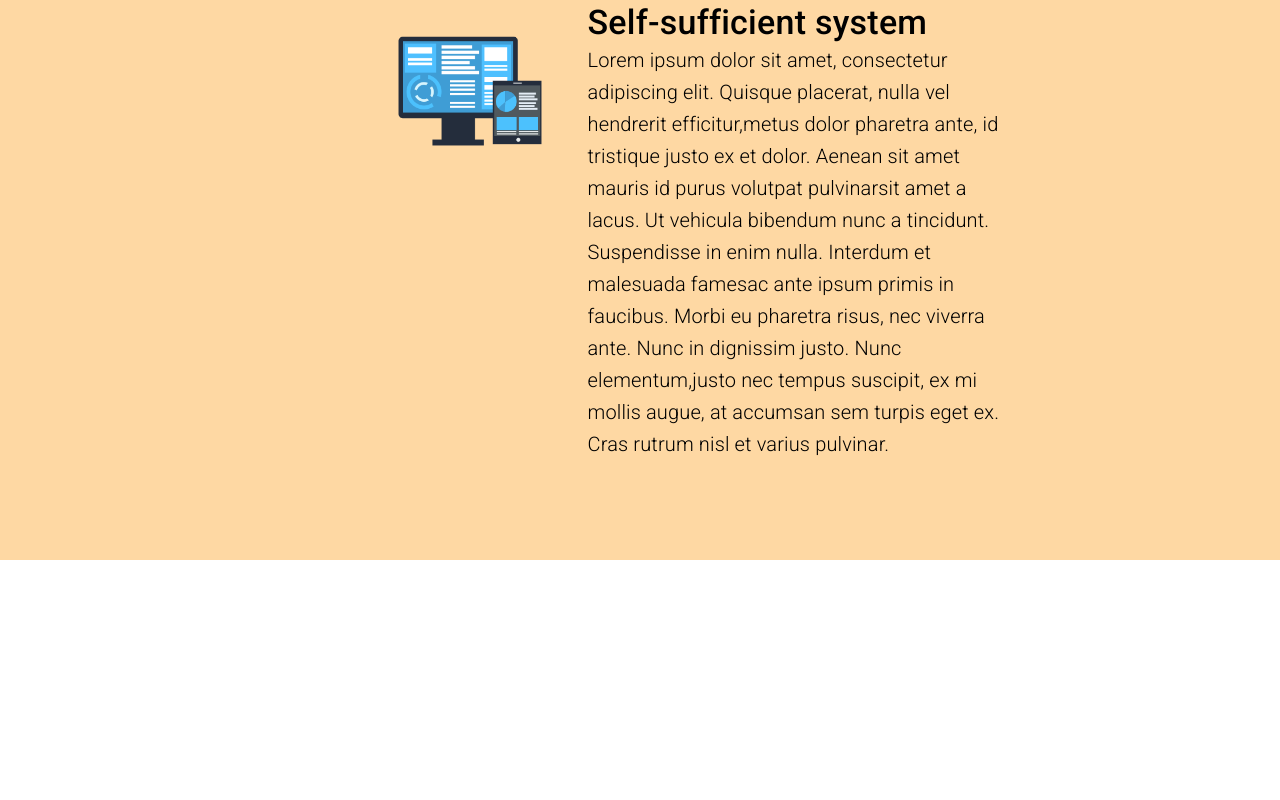
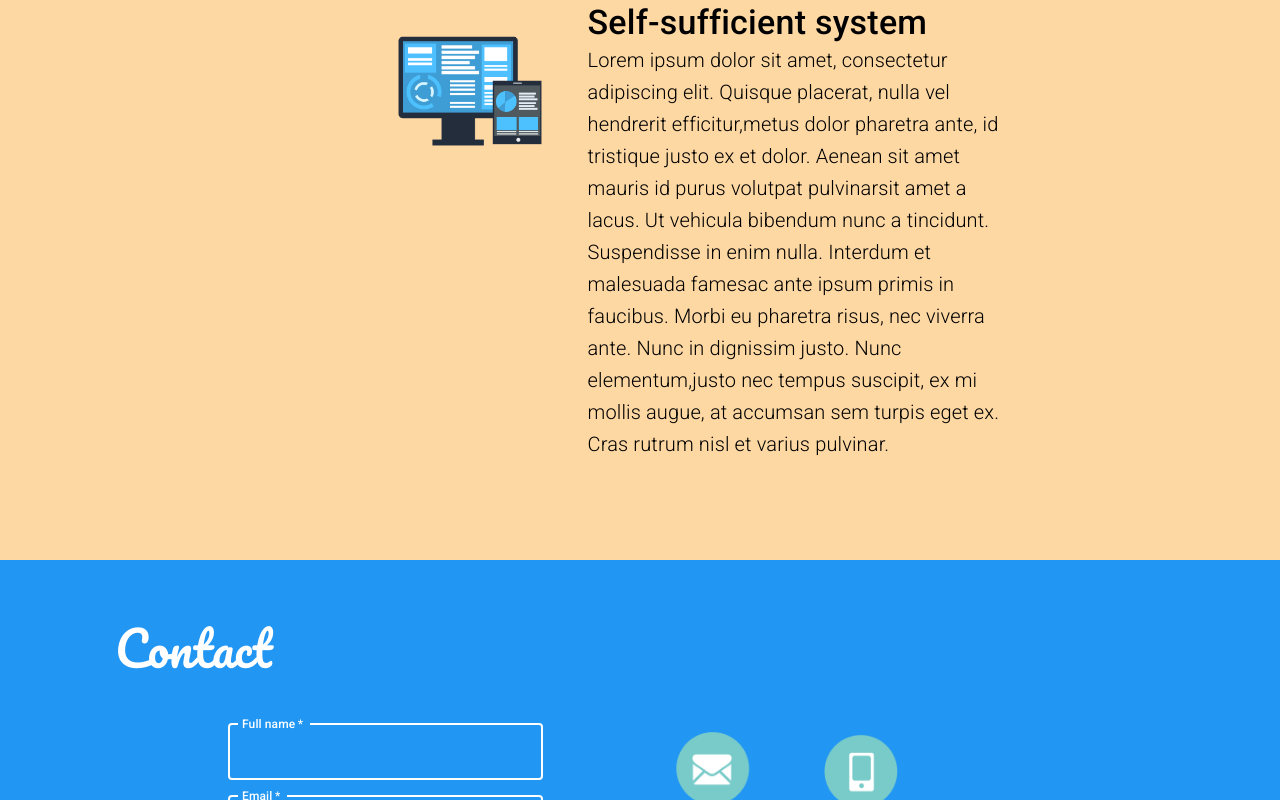
Before and after one commit to IvanIllan/TFG, a React (Create React App) app in the folder ubiquitous_screens/client/: page / in a window 1280 px wide. Shown: the part 2000-2800 px from the top of the page. Before the commit the page ends 2560 px from the top, so only its background shows below. Built offline with nearby package versions, Linux system fonts and the light colour scheme.

Commit message:
Add contact section

```diff
--- a/ubiquitous_screens/client/src/App.js
+++ b/ubiquitous_screens/client/src/App.js
@@ -1,20 +1,23 @@
 import homeImg from './images/home/home.png';
+import backgroundImg from './images/home/background.png';
 import featureOneImg from './images/features/feature-one.png';
 import featureTwoImg from './images/features/feature-two.png';
 import featureThreeImg from './images/features/feature-three.png';
-import backgroundImg from './images/home/background.png';
+import contactImg from './images/contact/contact-us.png';
 import enLocale from './locales/en.js';
 // UI components
 import Box from '@mui/material/Box';
 import Grid from '@mui/material/Grid';
 import Typography from '@mui/material/Typography';
+import TextField from '@mui/material/TextField';
+import Button from '@mui/material/Button';
 import Header from './Header';
 import { ThemeProvider } from '@mui/material/styles';
 import Main from './themes/main';
 
 import './App.scss';
 
-const homePages = ['Features'];
+const homePages = ['Features', 'About', 'Contact'];
 const styles = {
   home: {
     content: {
@@ -24,13 +27,13 @@ const styles = {
         backgroundSize: 'cover',
         mixBlendMode: 'darken'
       },
-      mobile: [
-        { display: { xs: 'flex', lg: 'none' } },
-        { textAlign: { xs: 'center', md: 'left' } },
-        { alignItems: { xs: 'center', md: 'flex-start' } },
-        { padding: '20px 10px 0 10px' }
-      ],
-      desktop: [{ display: { xs: 'none', lg: 'flex' } }, { minHeight: '93vmin' }]
+      mobile: {
+        display: { xs: 'flex', lg: 'none' },
+        textAlign: { xs: 'center', md: 'left' },
+        alignItems: { xs: 'center', md: 'flex-start' },
+        padding: '20px 10px 0 10px'
+      },
+      desktop: { display: { xs: 'none', lg: 'flex' }, minHeight: '93vmin' }
     },
     features: {
       main: {
@@ -45,6 +48,12 @@ const styles = {
         paddingRight: { xs: '0', sm: '30px' },
         marginBottom: { xs: '30px' }
       }
+    },
+    contact: {
+      main: {
+        backgroundColor: `${Main.palette.primary.main}`,
+        padding: '60px 10px'
+      }
     }
   }
 };
@@ -58,7 +67,7 @@ const home = (
       xs={12}
       md={4}
       lg={5}
-      sx={styles.home.content.desktop.concat(styles.home.content.main)}
+      sx={{ ...styles.home.content.desktop, ...styles.home.content.main }}
     >
       <Typography fontFamily={'Pacifico'} color="secondary" variant="h1">
         {enLocale.home.title}
@@ -78,7 +87,7 @@ const home = (
       direction="column"
       justifyContent="center"
       textAlign={'center'}
-      sx={styles.home.content.mobile.concat(styles.home.content.main)}
+      sx={{ ...styles.home.content.mobile, ...styles.home.content.main }}
     >
       <Typography fontFamily={'Pacifico'} color="secondary" variant="h2">
         {enLocale.home.title}
@@ -106,10 +115,19 @@ const features = (
       </Grid>
     </Grid>
     <Grid container direction="row" justifyContent="center" alignItems="stretch" mb="40px">
-      <Grid item xs={12} sm={4} lg={3} sx={styles.home.features.img}>
+      <Grid item xs={12} sm={3} sx={styles.home.features.img}>
         <img src={featureOneImg} alt="feature-one-image" height={'100%'} />
       </Grid>
-      <Grid item direction="column" justifyContent="center" display="flex" xs={12} sm={4}>
+      <Grid
+        item
+        direction="column"
+        justifyContent="center"
+        display="flex"
+        xs={12}
+        sm={6}
+        md={5}
+        lg={4}
+      >
         <Typography variant="h4" sx={{ fontWeight: 'medium' }}>
           {enLocale.features.featureOne.title}
         </Typography>
@@ -119,10 +137,19 @@ const features = (
       </Grid>
     </Grid>
     <Grid container direction="row" justifyContent="center" alignItems="stretch" mb="40px">
-      <Grid item xs={12} sm={4} lg={3} sx={styles.home.features.img}>
+      <Grid item xs={12} sm={3} sx={styles.home.features.img}>
         <img src={featureTwoImg} alt="feature-two-image" height={'100%'} />
       </Grid>
-      <Grid item direction="column" justifyContent="center" display="flex" xs={12} sm={4}>
+      <Grid
+        item
+        direction="column"
+        justifyContent="center"
+        display="flex"
+        xs={12}
+        sm={6}
+        md={5}
+        lg={4}
+      >
         <Typography variant="h4" sx={{ fontWeight: 'medium' }}>
           {enLocale.features.featureTwo.title}
         </Typography>
@@ -132,16 +159,90 @@ const features = (
       </Grid>
     </Grid>
     <Grid container direction="row" justifyContent="center" alignItems="stretch" mb="40px">
-      <Grid item xs={12} sm={4} lg={3} sx={styles.home.features.img}>
+      <Grid item xs={12} sm={3} sx={styles.home.features.img}>
         <img src={featureThreeImg} alt="feature-three-image" height={'100%'} />
       </Grid>
-      <Grid item direction="column" justifyContent="center" display="flex" xs={12} sm={4}>
+      <Grid
+        item
+        direction="column"
+        justifyContent="center"
+        display="flex"
+        xs={12}
+        sm={6}
+        md={5}
+        lg={4}
+      >
         <Typography variant="h4" sx={{ fontWeight: 'medium' }}>
           {enLocale.features.featureThree.title}
         </Typography>
         <Typography variant="h6" sx={{ fontWeight: 'light' }}>
           {enLocale.features.featureThree.description}
         </Typography>
+      </Grid>
+    </Grid>
+  </Box>
+);
+
+const contact = (
+  <Box sx={styles.home.contact.main}>
+    <Grid container direction="row" justifyContent="center" alignItems="stretch">
+      <Grid item xs={12} md={10} pb="40px">
+        <Typography fontFamily={'Pacifico'} color="white" variant="h3">
+          {enLocale.contact.title}
+        </Typography>
+      </Grid>
+    </Grid>
+    <Grid container direction="row" justifyContent="center" alignItems="stretch">
+      <Grid item direction="column" justifyContent="center" xs={10} md={3}>
+        <Box
+          component="form"
+          pb="60px"
+          sx={{
+            '& .MuiTextField-root': { m: 1, width: '100%', color: 'white' },
+            '& .MuiInputBase-input': { color: 'white' }
+          }}
+          noValidate
+          autoComplete="off"
+        >
+          <TextField
+            required
+            id="fullname"
+            label={`${enLocale.contact.form.fullName}`}
+            color="light"
+            focused
+          />
+          <TextField
+            required
+            id="email"
+            label={`${enLocale.contact.form.email}`}
+            color="light"
+            focused
+          />
+          <TextField
+            required
+            id="message"
+            label={`${enLocale.contact.form.message}`}
+            color="light"
+            focused
+            multiline
+            rows={6}
+            maxRows={6}
+          />
+          <Button
+            href="#"
+            key="contact-form-submit"
+            variant="contained"
+            color="secondary"
+            backgroundColor="light"
+            size="large"
+            sx={{ fontWeight: 'medium' }}
+          >
+            {enLocale.contact.form.submit}
+          </Button>
+        </Box>
+      </Grid>
+      <Grid item xs={12} md={6} lg={5} display="flex" justifyContent="center" alignItems="center">
+        <img src={contactImg} alt="contact-image" width={'90%'} />
       </Grid>
     </Grid>
   </Box>
@@ -157,6 +258,7 @@ function App() {
       </Grid>
       {home}
       {features}
+      {contact}
     </ThemeProvider>
   );
 }
--- a/ubiquitous_screens/client/src/locales/en.js
+++ b/ubiquitous_screens/client/src/locales/en.js
@@ -35,5 +35,14 @@ export default {
         'ac ante ipsum primis in faucibus. Morbi eu pharetra risus, nec viverra ante. Nunc in dignissim justo. Nunc elementum,' +
         'justo nec tempus suscipit, ex mi mollis augue, at accumsan sem turpis eget ex. Cras rutrum nisl et varius pulvinar.'
     }
+  },
+  contact: {
+    title: 'Contact',
+    form: {
+      fullName: 'Full name',
+      email: 'Email',
+      message: 'Message',
+      submit: 'Submit'
+    }
   }
 };
```
Also changed, not shown: ubiquitous_screens/client/src/images/contact/contact-us.png (added).
